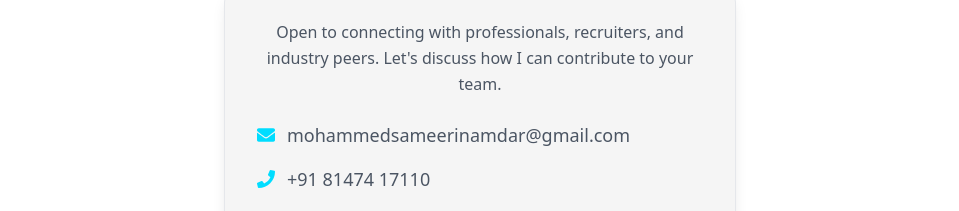
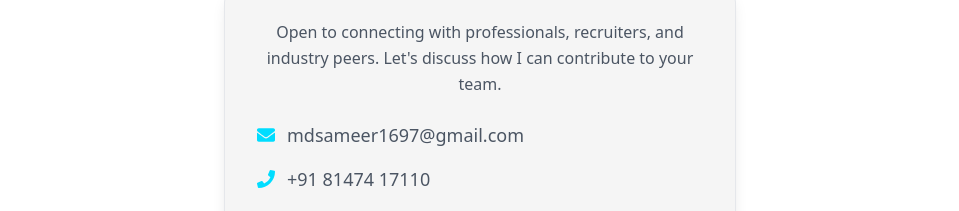
Before and after one commit to Mohammed-Sameer-Inamdar/portfolio, a React (Vite) app: page / in a window 1280 px wide. Shown: the part 5176-5387 px from the top of the page, without its empty margins (160-1119 px from the left). Built offline with nearby package versions, Linux system fonts and the light colour scheme.

Commit message:
updated email

```diff
--- a/src/profileData.jsx
+++ b/src/profileData.jsx
@@ -45,7 +45,7 @@ const PortfolioData = {
     linkedin: "http://linkedin.com/in/mohammed-sameer-inamdar-031121174",
     portfolio: "https://mohammed-sameer-inamdar.github.io/portfolio/",
     contact: {
-        email: "mohammedsameerinamdar@gmail.com",
+        email: "mdsameer1697@gmail.com",
         phone: "+91 81474 17110"
     },
     coreSkills: [
```
